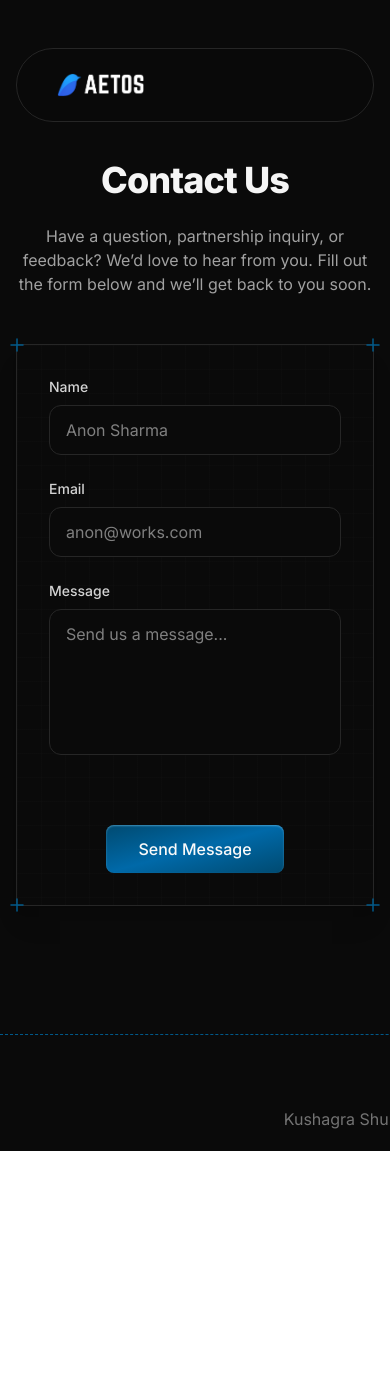
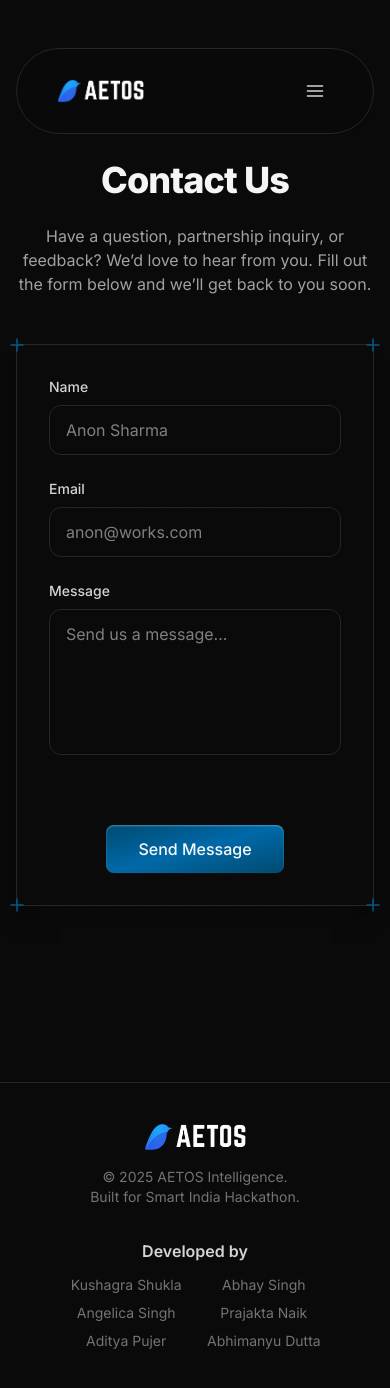
Before and after one commit to abhaydesu/Aetos, a React (Vite) app in the folder aetos-dashboard2/: page /contact in a window 390 px wide. Shown: the top 1388 px of the page. Before the commit the page ends 1151 px from the top, so only its background shows below. Built offline with nearby package versions, Linux system fonts and the light colour scheme.

Commit message:
feat: improve mobile responsiveness
- Updates navbar for mobile-friendly hamburger menu.
- Updates footer layout for better mobile display.
- Adjusts key capabilities section for responsiveness.

```diff
--- a/aetos-dashboard2/src/components/footer.tsx
+++ b/aetos-dashboard2/src/components/footer.tsx
@@ -1,37 +1,53 @@
+import React from 'react';
+
+const teamMembers = [
+  { name: "Kushagra Shukla", href: "https://www.linkedin.com/in/kushu30/" },
+  { name: "Abhay Singh", href: "https://www.linkedin.com/in/abhaydesu/" },
+  { name: "Angelica Singh", href: "https://www.linkedin.com/in/angelica-singh-960079291/" },
+  { name: "Prajakta Naik", href: "https://www.linkedin.com/in/prajakta-naik-94784827b/" },
+  { name: "Aditya Pujer", href: "https://www.linkedin.com/in/aditya-pujer/" },
+  { name: "Abhimanyu Dutta", href: "https://github.com/Caravaleer/" },
+];
+
 const Footer = () => {
   return (
     <footer
       id="footer"
-          className="flex-shrink-0 w-7xl mx-auto px-4 sm:px-6 lg:px-8 pt-8 border-t border-dashed border-sky-800"
+      className="w-full max-w-7xl mx-auto px-4 sm:px-6 lg:px-8 py-10 mt-12 border-t border-neutral-800"
     >
-          <div className="text-center text-sm text-neutral-500">
-            <p>
-              &copy; {new Date().getFullYear()} AETOS Intelligence. Built for
-              Smart India Hackathon.
+      <div className="grid grid-cols-1 md:grid-cols-2 gap-8">
+        {/* Left Side: Logo and Copyright */}
+        <div className="flex flex-col items-center text-center md:items-start md:text-left">
+          <a href="/" aria-label="Home">
+            <img src="/logo.png" alt="AETOS Logo" className="h-7 mb-4" />
+          </a>
+          <p className="text-sm text-neutral-500">
+            &copy; {new Date().getFullYear()} AETOS Intelligence.
+            <br />
+            Built for Smart India Hackathon.
           </p>
         </div>
-          <div className="flex gap-5 justify-center mt-5 pb-5 text-neutral-500 ">
-            <a target="_blank" className="hover:text-sky-700" href="https://www.linkedin.com/in/kushu30/">
-              Kushagra Shukla
+
+        {/* Right Side: Team Links */}
+        <div className="flex flex-col items-center text-center md:items-end md:text-right">
+          <h3 className="font-semibold text-neutral-300 mb-3">Developed by</h3>
+          <div className="grid grid-cols-2 sm:grid-cols-3 gap-x-6 gap-y-2 text-sm text-neutral-500">
+            {teamMembers.map((member) => (
+              <a
+                key={member.name}
+                href={member.href}
+                target="_blank"
+                rel="noopener noreferrer"
+                className="hover:text-sky-400 transition-colors"
+              >
+                {member.name}
               </a>
-            <a target="_blank" className="hover:text-sky-700" href="https://www.linkedin.com/in/angelica-singh-960079291/">
-              Angelica Singh
-            </a>
-            <a target="_blank"className="hover:text-sky-700" href="https://www.linkedin.com/in/abhaydesu/">
-              Abhay Singh
-            </a>
-            <a target="_blank" className="hover:text-sky-700" href="https://www.linkedin.com/in/prajakta-naik-94784827b/">
-              Prajakta Naik
-            </a>
-            <a target="_blank" className="hover:text-sky-700" href="https://www.linkedin.com/in/aditya-pujer/">
-              Aditya
-            </a>
-            <a target="_blank" className="hover:text-sky-700" href="https://github.com/Caravaleer/">
-              Abhimanyu Dutta
-            </a>
+            ))}
+          </div>
+        </div>
       </div>
     </footer>
-  )
-}
+  );
+};
 
 export default Footer;
--- a/aetos-dashboard2/src/components/key-capabilities.jsx
+++ b/aetos-dashboard2/src/components/key-capabilities.jsx
@@ -23,7 +23,7 @@ function InteractiveDemo({ src = "/demo-dashboard.png" }) {
       <img
         src={src}
         alt="AETOS Intelligence Dashboard Demo"
-        className="w-[80%] shadow-2xl rounded-lg transition-all duration-300"
+        className="w-full shadow-2xl rounded-lg transition-all duration-300" // Changed to w-full for better container control
         style={{
           maskImage: "linear-gradient(to bottom, black 80%, transparent 100%)",
           WebkitMaskImage: "linear-gradient(to bottom, black 80%, transparent 100%)",
@@ -68,9 +68,10 @@ function InteractiveDemo({ src = "/demo-dashboard.png" }) {
   );
 }
 
-
-function FeatureCard({ title, body, id }) {
+// Updated to accept and render the icon prop
+function FeatureCard({ title, body, id, icon }) {
   const setHovered = useSetAtom(hoveredAtom);
+  const Icon = icon; // Assign prop to a capitalized variable to be used as a component
 
   return (
     <motion.div
@@ -81,45 +82,53 @@ function FeatureCard({ title, body, id }) {
       variants={cardVariant}
       whileHover={{ y: -2, scale: 1.02 }}
       whileTap={{ scale: 0.995 }}
-      className="flex flex-col items-start relative max-w-sm mx-auto bg-neutral-900/50 border border-neutral-800 p-6 rounded-4xl text-center hover:border hover:border-sky-800"
+      // Changed to items-center for better alignment
+      className="flex flex-col items-center text-center relative max-w-sm mx-auto bg-neutral-900/50 border border-neutral-800 p-6 rounded-2xl hover:border-sky-800"
     >
-      <div className="">
+      {/* Render the icon if it exists */}
+      {Icon && (
+        <div className="bg-neutral-800 p-3 rounded-full mb-4">
+            <Icon className="w-6 h-6 text-sky-400" />
         </div>
-      <h4 className="text-xl font-semibold mb-2 mx-auto">{title}</h4>
+      )}
+      <h4 className="text-xl font-semibold mb-2">{title}</h4>
       <p className="text-neutral-400">{body}</p>
     </motion.div>
   );
 }
 
-
 export default function KeyCapabilities() {
   return (
     <motion.section
       id="features"
-      className="py-12 "
+      className="py-12"
       initial="hidden"
       whileInView="visible"
       viewport={{ once: true, amount: 0.2 }}
     >
-      <div className="text-center mb-12 ">
+      <div className="text-center mb-12">
         <motion.h3 className="text-4xl mt-10 font-bold tracking-tight" variants={fadeInUp}>
           Key Capabilities
         </motion.h3>
-        <motion.p className="mt-3 max-w-xl  mx-auto text-neutral-400" variants={fadeInUp}>
+        <motion.p className="mt-3 max-w-xl mx-auto text-neutral-400" variants={fadeInUp}>
           Visualize, forecast, and act on emerging technologies — all in real-time.
         </motion.p>
       </div>
 
-      <div className='grid grid-cols-4 pt-10'>
-      <div className="max-w-6xl col-span-3 mx-auto mb-16">
+      {/* Main grid now stacks on mobile and goes side-by-side on large screens */}
+      <div className='grid grid-cols-1 lg:grid-cols-4 gap-12 items-start pt-10'>
+
+        {/* Interactive demo takes full width on mobile, 3/4 on large screens */}
+        <div className="lg:col-span-3 mx-auto">
           <InteractiveDemo />
         </div>
-      <div>
-      <div className="grid grid-cols-1 gap-8 max-w-6xl mx-auto">
+
+        {/* Feature cards stack vertically in their column */}
+        <div className="flex flex-col gap-8">
           <FeatureCard
             icon={FiDatabase}
             title="Technology Convergence"
-          body=" Maps data to predict how technologies will merge and evolve."
+            body="Maps data to predict how technologies will merge and evolve."
             id="convergence"
           />
           <FeatureCard
@@ -136,7 +145,6 @@ export default function KeyCapabilities() {
           />
         </div>
       </div>
-      </div>
     </motion.section>
   );
 }
--- a/aetos-dashboard2/src/components/navbar.jsx
+++ b/aetos-dashboard2/src/components/navbar.jsx
@@ -1,10 +1,12 @@
 import { useState } from "react";
-import { Link } from "react-router-dom"; // Import Link
+import { Link } from "react-router-dom";
 //eslint-disable-next-line
-import { motion, useMotionValueEvent, useScroll } from "framer-motion";
+import { motion, useMotionValueEvent, useScroll, AnimatePresence } from "framer-motion";
+import { FiMenu, FiX } from "react-icons/fi"; // Import menu icons
 
 const Navbar = () => {
   const [scrolled, setScrolled] = useState(false);
+  const [isMenuOpen, setIsMenuOpen] = useState(false); // State for mobile menu
   const { scrollY } = useScroll();
 
   useMotionValueEvent(scrollY, "change", (latest) => {
@@ -26,6 +28,12 @@ const Navbar = () => {
     },
   };
 
+  const navLinks = [
+    { title: "Dashboard", href: "/dashboard" },
+    { title: "Plans", href: "/pricing" },
+    { title: "Contact", href: "/contact" },
+  ];
+
   return (
     <header className="fixed top-0 w-full z-50 flex justify-center">
       <div className="w-full max-w-7xl mx-auto px-4 sm:px-6 lg:px-8 py-7">
@@ -39,8 +47,7 @@ const Navbar = () => {
             ease: [0.22, 1, 0.36, 1],
           }}
         >
-          <div>
-            {/* Changed <a> to <Link> and href to to */}
+          {/* Logo */}
           <Link to="/">
             <img
               src="/logo.png"
@@ -48,32 +55,57 @@ const Navbar = () => {
               className="h-6 transition-all duration-300 ease-out hover:scale-105 hover:drop-shadow-[0_0_1px_rgba(255,255,255,0.5)]"
             />
           </Link>
+
+          {/* Desktop Links */}
+          <div className="hidden sm:flex items-center gap-8">
+            {navLinks.map((link) => (
+              <Link
+                key={link.href}
+                to={link.href}
+                className="text-sm font-medium text-neutral-300 hover:text-white transition-colors"
+              >
+                {link.title}
+              </Link>
+            ))}
           </div>
 
-          <div className="flex gap-8">
-            {/* Changed <a> to <Link> and href to to */}
-            <Link
-              to="/dashboard"
-              className="hidden sm:inline-block text-sm font-medium text-neutral-300 hover:text-white transition-colors"
+          {/* Hamburger Menu Button */}
+          <div className="sm:hidden">
+            <button
+              onClick={() => setIsMenuOpen(!isMenuOpen)}
+              className="text-neutral-300 hover:text-white transition-colors p-2 rounded-full"
             >
-              Dashboard
-            </Link>
-            {/* Changed <a> to <Link> and href to to */}
-            <Link
-              to="/pricing"
-              className="hidden sm:inline-block text-sm font-medium text-neutral-300 hover:text-white transition-colors"
-            >
-              Plans
-            </Link>
-            {/* Changed <a> to <Link> and href to to */}
-            <Link
-              to="/contact"
-              className="hidden sm:inline-block text-sm font-medium text-neutral-300 hover:text-white transition-colors"
-            >
-              Contact
-            </Link>
+              {isMenuOpen ? <FiX size={20} /> : <FiMenu size={20} />}
+            </button>
           </div>
         </motion.nav>
+
+        {/* Mobile Menu Panel */}
+        <AnimatePresence>
+          {isMenuOpen && (
+            <motion.div
+              initial={{ opacity: 0, y: -25 }}
+              animate={{ opacity: 1, y: 0 }}
+              exit={{ opacity: 0, y: -25 }}
+              transition={{ duration: 0.3, ease: "easeInOut" }}
+              className="sm:hidden absolute top-[140px] left-4 right-4 bg-neutral-950/65 backdrop-blur-md border border-neutral-800 rounded-2xl shadow-lg"
+            >
+              <ul className="flex flex-col items-center gap-2 p-4">
+                {navLinks.map((link) => (
+                  <li key={link.href} className="w-full">
+                    <Link
+                      to={link.href}
+                      onClick={() => setIsMenuOpen(false)}
+                      className="block w-full text-center p-3 text-neutral-200 rounded-lg hover:bg-neutral-800 transition-colors"
+                    >
+                      {link.title}
+                    </Link>
+                  </li>
+                ))}
+              </ul>
+            </motion.div>
+          )}
+        </AnimatePresence>
       </div>
     </header>
   );
--- a/aetos-dashboard2/src/pages/Contact.jsx
+++ b/aetos-dashboard2/src/pages/Contact.jsx
@@ -130,13 +130,9 @@ export default function Contact() {
             </div>
 
             <div className="mt-8 text-center">
-              <button
-                type="submit"
-              >
-                <MagicButton>
+                <MagicButton type="submit">
                 {submitted ? "Message Sent!" : "Send Message"}
                 </MagicButton>
-              </button>
             </div>
           </motion.form>
         </main>
```
Lines whose indentation alone changed are shown as unchanged.
